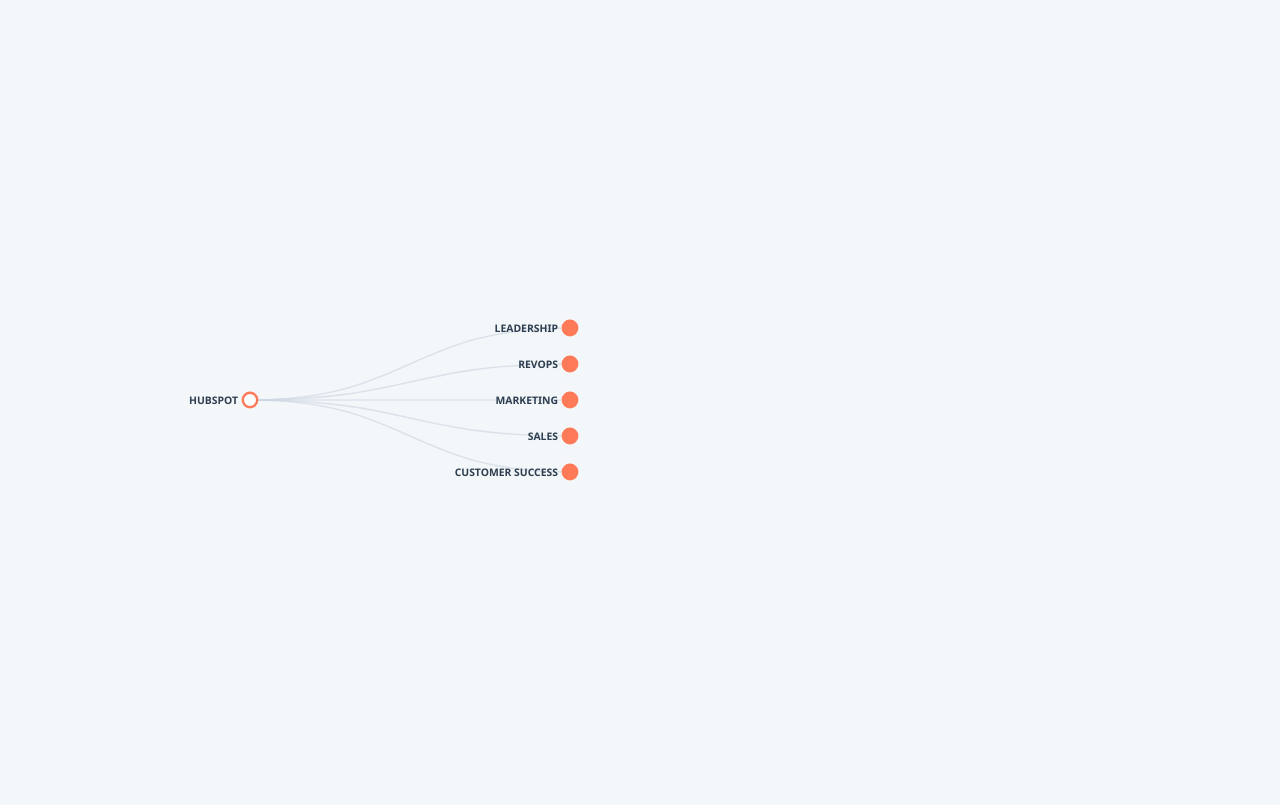
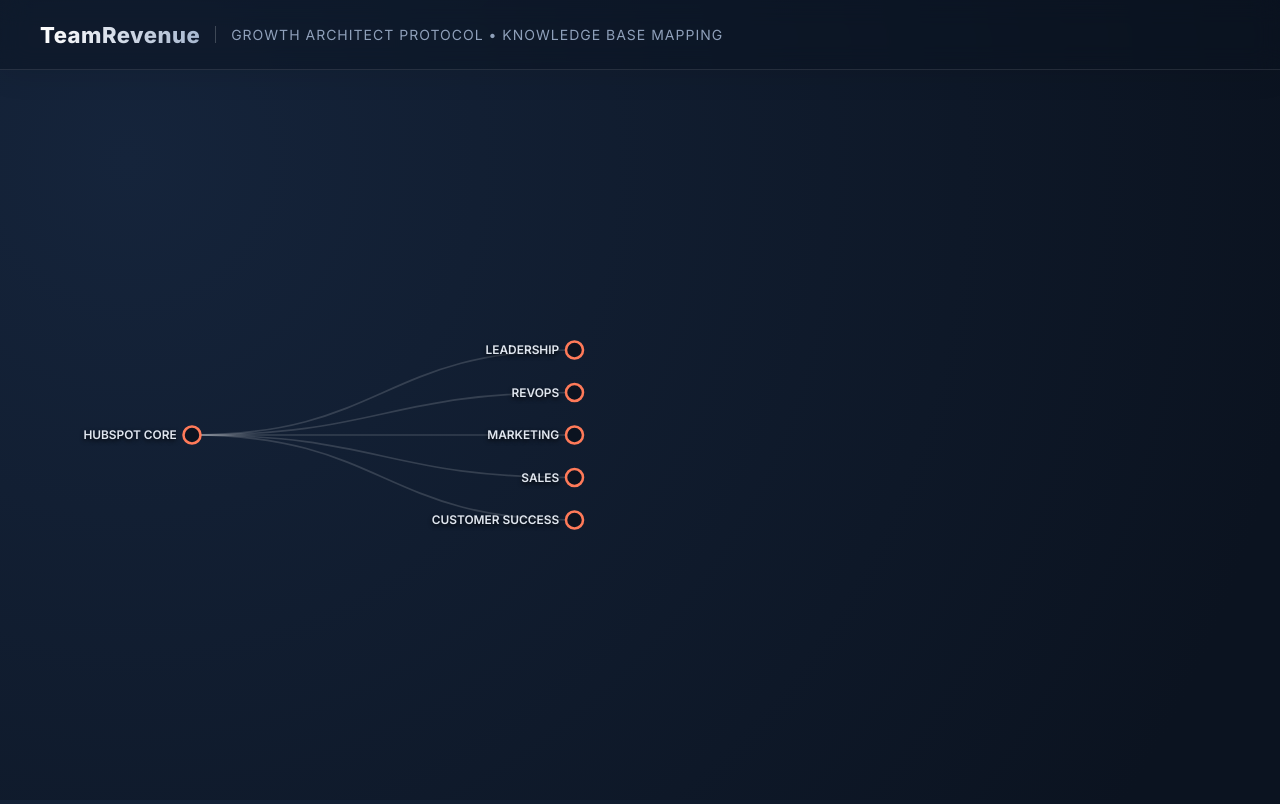
Before and after one commit to AshTeamRevenue/GA_HubSpot_MindMap, a plain HTML site: page hubspot_knowledge_map.html in a window 1280 px wide. Drawn offline with nearby package versions, Linux system fonts and the light colour scheme.

Commit message:
Update hubspot_knowledge_map.html

```diff
--- a/hubspot_knowledge_map.html
+++ b/hubspot_knowledge_map.html
@@ -2,25 +2,80 @@
 <html lang="en">
 <head>
     <meta charset="UTF-8">
-    <title>TR_GA_HubSpot_MindMap</title>
+    <title>TeamRevenue - HubSpot Growth Architecture</title>
+    <!-- Modern Tech Font -->
+    <link rel="preconnect" href="https://fonts.googleapis.com">
+    <link rel="preconnect" href="https://fonts.gstatic.com" crossorigin>
+    <link href="https://fonts.googleapis.com/css2?family=Inter:wght@300;400;600;800&display=swap" rel="stylesheet">
     <script src="https://d3js.org/d3.v7.min.js"></script>
-    <!-- Loads external Javascript File created locally containing sheetData -->
     <script src="data.js"></script>
     <style>
         :root {
             --hs-orange: #ff7a59;
-            --hs-blue: #2d3e50;
-            --hs-teal: #00bda5;
-            --hs-light-bg: #f4f7f9;
+            --hs-orange-glow: rgba(255, 122, 89, 0.6);
+            --tr-dark-bg: #0b1320;
+            --tr-teal: #00bda5;
+            --tr-glass: rgba(11, 19, 32, 0.45);
+            --tr-glass-border: rgba(255, 255, 255, 0.1);
         }
+
+        * { box-sizing: border-box; }
+
         body {
-            font-family: 'Segoe UI', Tahoma, Geneva, Verdana, sans-serif;
+            font-family: 'Inter', sans-serif;
             margin: 0;
-            background: var(--hs-light-bg);
+            padding: 0;
+            display: flex;
+            flex-direction: column;
+            width: 100vw;
+            height: 100vh;
             overflow: hidden;
-            height: 100vh;
-            width: 100vw;
+            background: radial-gradient(circle at 10% 20%, #15243b 0%, var(--tr-dark-bg) 90%);
+            color: #ffffff;
         }
+
+        /* Frosted Glass Header */
+        .glass-header {
+            width: 100%;
+            height: 70px;
+            display: flex;
+            align-items: center;
+            padding: 0 40px;
+            background: var(--tr-glass);
+            backdrop-filter: blur(12px);
+            -webkit-backdrop-filter: blur(12px);
+            border-bottom: 1px solid var(--tr-glass-border);
+            z-index: 10;
+            box-shadow: 0 4px 30px rgba(0, 0, 0, 0.1);
+        }
+
+        .header-title {
+            font-size: 22px;
+            font-weight: 800;
+            letter-spacing: 0.5px;
+            background: linear-gradient(90deg, #ffffff, #a8b8d0);
+            -webkit-background-clip: text;
+            -webkit-text-fill-color: transparent;
+            margin: 0;
+        }
+
+        .header-subtitle {
+            margin-left: 15px;
+            padding-left: 15px;
+            border-left: 1px solid rgba(255,255,255,0.2);
+            font-size: 14px;
+            font-weight: 400;
+            color: #8fa0ba;
+            letter-spacing: 1px;
+            text-transform: uppercase;
+        }
+
+        #canvas-wrapper {
+            flex: 1;
+            width: 100%;
+            position: relative;
+        }
+
         #canvas {
             width: 100%;
             height: 100%;
@@ -31,47 +86,65 @@
         .node { cursor: pointer; }
 
         .node circle {
-            fill: #fff;
+            fill: var(--tr-dark-bg);
             stroke: var(--hs-orange);
             stroke-width: 3px;
-            transition: fill 0.3s, stroke 0.3s;
+            transition: all 0.4s ease;
         }
-        .node circle:hover { fill: #fff1ed; }
+        .node circle:hover {
+            fill: var(--hs-orange);
+            filter: drop-shadow(0 0 8px var(--hs-orange-glow));
+        }
 
         .node text {
-            font-size: 13px;
-            fill: var(--hs-blue);
+            font-size: 14px;
+            fill: #e1e7f0;
             font-weight: 600;
             pointer-events: none;
+            text-shadow: 0 2px 4px rgba(0,0,0,0.8);
         }
 
-        /* Styles for individual article nodes */
         .node--leaf text {
             pointer-events: auto;
-            font-weight: 500;
+            font-weight: 400;
+            fill: #a2b2c9;
+            transition: all 0.2s ease;
         }
+
         .node--leaf text:hover {
-            fill: var(--hs-teal);
-            text-decoration: underline;
+            fill: #ffffff;
+            text-shadow: 0 0 8px rgba(255,255,255,0.4);
         }
+
         .node--leaf circle {
-            stroke: var(--hs-blue);
+            stroke: var(--tr-teal);
             stroke-width: 2.5px;
+        }
+        .node--leaf circle:hover {
+            fill: var(--tr-teal);
+            filter: drop-shadow(0 0 8px rgba(0, 189, 165, 0.6));
         }
 
         .link {
             fill: none;
-            stroke: #cbd6e2;
+            stroke: rgba(255,255,255,0.15);
             stroke-width: 2px;
-            opacity: 0.6;
+            transition: stroke 0.3s ease;
         }
     </style>
 </head>
 <body>
-<svg id="canvas"></svg>
+
+<div class="glass-header">
+    <h1 class="header-title">TeamRevenue</h1>
+    <span class="header-subtitle">Growth Architect Protocol • Knowledge Base Mapping</span>
+</div>
+
+<div id="canvas-wrapper">
+    <svg id="canvas"></svg>
+</div>
 
 <script>
-    // Ensure data.js loaded successfully. If not, alert the user cleanly.
     if (typeof sheetData === 'undefined') {
         alert("CRITICAL ERROR: 'data.js' is missing! Please ensure the Python script has generated the latest data wrapper.");
     } else {
@@ -80,16 +153,16 @@
 
         const svg = d3.select("#canvas");
         const g = svg.append("g");
+        const wrapper = document.getElementById('canvas-wrapper');
 
-        // Setup Zoom and Panning
         const zoom = d3.zoom()
-            .scaleExtent([0.1, 3])
+            .scaleExtent([0.1, 4])
             .on("zoom", (e) => g.attr("transform", e.transform));
         svg.call(zoom);
 
-        const tree = d3.tree().nodeSize([45, 400]);
+        const tree = d3.tree().nodeSize([50, 450]);
         let root;
-        let i = 0; // for node ids
+        let i = 0;
 
         const vpMapping = {
             "LEADERSHIP": ["Executive Strategy"],
@@ -99,7 +172,7 @@
             "CUSTOMER SUCCESS": ["CS Leadership", "Frontline Managers", "Service Ops", "Agent Enablement", "Retention Strategy"]
         };
 
-        const nestedData = { name: "HUBSPOT", children: [] };
+        const nestedData = { name: "HUBSPOT CORE", children: [] };
         Object.keys(vpMapping).forEach(vp => {
             const vpNode = { name: vp, children: [] };
             vpMapping[vp].forEach(dir => {
@@ -112,10 +185,9 @@
         });
 
         root = d3.hierarchy(nestedData);
-        root.x0 = 0;
+        root.x0 = wrapper.clientHeight / 2;
         root.y0 = 0;
 
-        // A helper to deeply collapse branches
         function collapseDeep(d) {
             if (d.children) {
                 d._children = d.children;
@@ -124,18 +196,17 @@
             }
         }
 
-        // Collapse all branches initially
         if (root.children) {
             root.children.forEach(collapseDeep);
         }
 
-        // Initial render
         update(root);
 
-        // Center it nicely using Zoom transformation
-        svg.call(zoom.transform, d3.zoomIdentity.translate(250, window.innerHeight / 2).scale(0.8));
+        const initialScale = 0.85;
+        const startX = wrapper.clientWidth * 0.15;
+        const startY = wrapper.clientHeight / 2;
+        svg.call(zoom.transform, d3.zoomIdentity.translate(startX, startY).scale(initialScale));
 
-        // A helper to toggle children explicitly
         function toggle(d) {
             if (d.children) {
                 d._children = d.children;
@@ -146,7 +217,6 @@
             }
         }
 
-        // Creates standard diagonal paths between parents and children
         function diagonal(s, d) {
             return `M ${d.y} ${d.x}
                     C ${(s.y + d.y) / 2} ${d.x},
@@ -174,28 +244,26 @@
                 });
 
             nodeEnter.append("circle")
-                .attr("r", 1e-6)
-                .style("fill", d => d._children ? "var(--hs-orange)" : "#fff");
+                .attr("r", 1e-6);
 
             nodeEnter.append("text")
                 .attr("dy", ".35em")
-                .attr("x", d => d.children || d._children ? -15 : 15)
+                .attr("x", d => d.children || d._children ? -18 : 18)
                 .attr("text-anchor", d => d.children || d._children ? "end" : "start")
                 .text(d => d.data.name)
                 .style("fill-opacity", 1e-6);
 
             const nodeUpdate = nodeEnter.merge(node);
             nodeUpdate.transition()
-                .duration(500)
+                .duration(600)
                 .attr("transform", d => `translate(${d.y},${d.x})`);
 
             nodeUpdate.select("circle")
-                .attr("r", 9)
-                .style("fill", d => d._children ? "var(--hs-orange)" : "#fff");
+                .attr("r", 10);
 
             nodeUpdate.select("text")
                 .style("fill-opacity", 1)
-                .attr("x", d => d.children || d._children ? -15 : 15)
+                .attr("x", d => d.children || d._children ? -18 : 18)
                 .attr("text-anchor", d => d.children || d._children ? "end" : "start");
 
             const nodeExit = node.exit().transition()
@@ -214,7 +282,7 @@
 
             const linkUpdate = linkEnter.merge(link);
             linkUpdate.transition()
-                .duration(500)
+                .duration(600)
                 .attr("d", d => diagonal(d.source, d.target));
 
             link.exit().transition()
```
